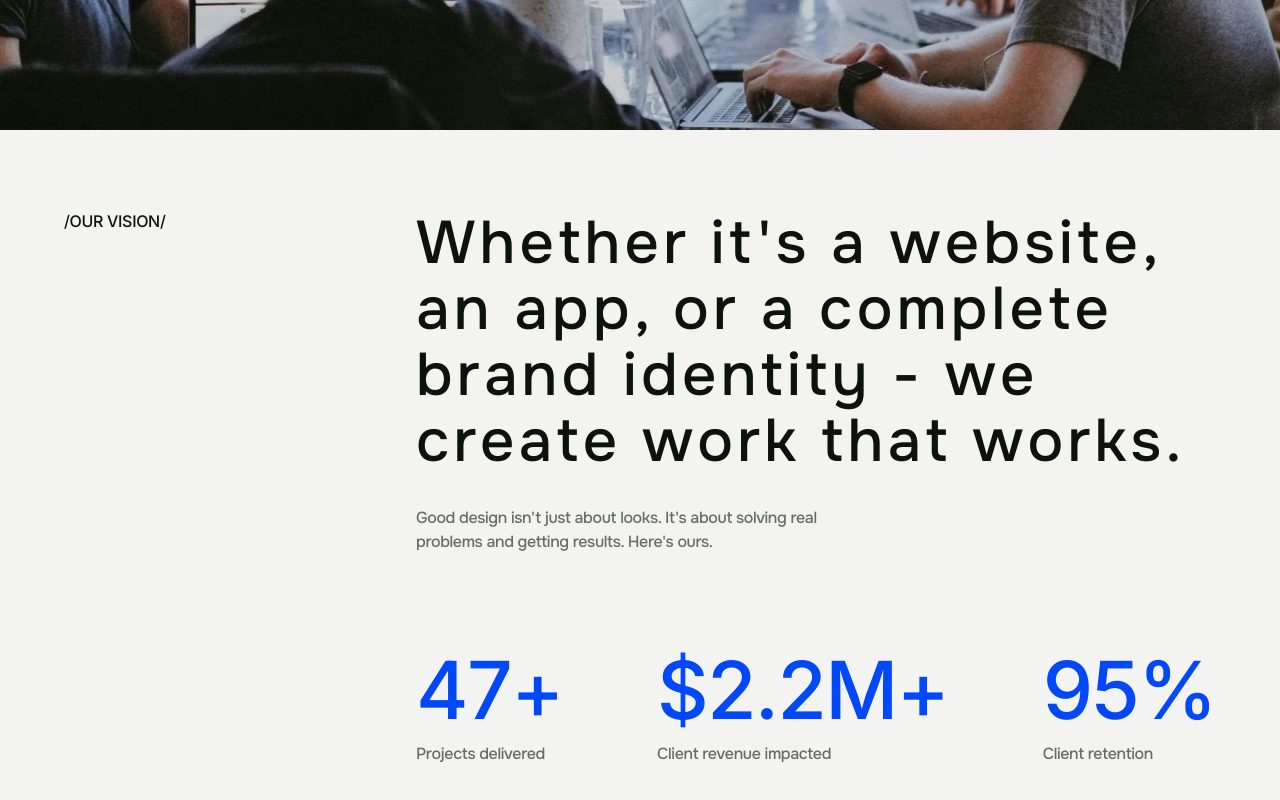
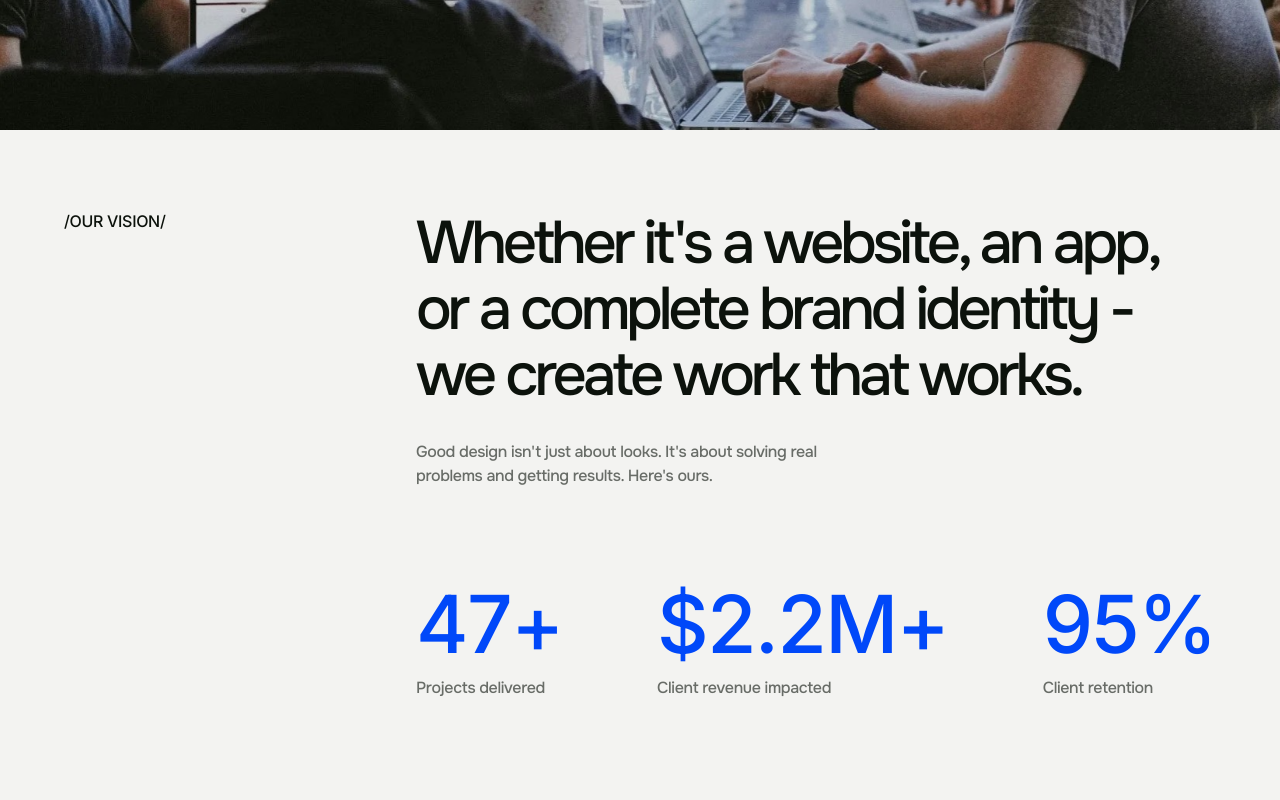
Before and after one commit to initify-admin/initify-portfolio, a Next.js app: page / in a window 1280 px wide. Shown: the part 974-1774 px from the top of the page. Built offline with nearby package versions, Linux system fonts and the light colour scheme.

Commit message:
Enhance Section components with Framer Motion for improved animations; update Vision component to utilize motion effects on scroll into view

```diff
--- a/components/ui/section.tsx
+++ b/components/ui/section.tsx
@@ -1,22 +1,28 @@
 import React, { forwardRef } from "react";
+import { motion, HTMLMotionProps } from "framer-motion";
 import { cn } from "@/lib/utils";
 
-interface SectionWrapperProps extends React.HTMLAttributes<HTMLElement> {
+interface SectionWrapperProps extends HTMLMotionProps<"section"> {
   className?: string;
 }
 
-interface SectionContentWrapperProps
-  extends React.HTMLAttributes<HTMLDivElement> {
+interface SectionContentWrapperProps extends HTMLMotionProps<"div"> {
   className?: string;
 }
 
-interface SectionContentProps extends React.HTMLAttributes<HTMLDivElement> {
+interface SectionContentProps extends HTMLMotionProps<"div"> {
   className?: string;
 }
 
 const SectionWrapper = forwardRef<HTMLElement, SectionWrapperProps>(
   ({ className, ...props }, ref) => {
-    return <section ref={ref} className={cn("w-full", className)} {...props} />;
+    return (
+      <motion.section
+        ref={ref}
+        className={cn("w-full overflow-hidden", className)}
+        {...props}
+      />
+    );
   }
 );
 SectionWrapper.displayName = "SectionWrapper";
@@ -26,7 +32,7 @@ const SectionContentWrapper = forwardRef<
   SectionContentWrapperProps
 >(({ className, ...props }, ref) => {
   return (
-    <div
+    <motion.div
       ref={ref}
       className={cn(
         "w-full flex justify-center px-6 sm:px-8 xl:px-16",
@@ -41,7 +47,7 @@ SectionContentWrapper.displayName = "SectionContentWrapper";
 const SectionContent = forwardRef<HTMLDivElement, SectionContentProps>(
   ({ className, ...props }, ref) => {
     return (
-      <div
+      <motion.div
         ref={ref}
         className={cn("w-full max-w-[1800px]", className)}
         {...props}
--- a/components/vision.tsx
+++ b/components/vision.tsx
@@ -1,23 +1,38 @@
 "use client";
 
+import { useRef } from "react";
 import {
   SectionWrapper,
   SectionContentWrapper,
   SectionContent,
 } from "./ui/section";
+import { useInView } from "framer-motion";
+import { transitionDuration, transitionEffect } from "@/lib/utils";
 
 export default function Vision() {
+  const contentRef = useRef(null);
+  const isInView = useInView(contentRef, { once: true, margin: "-100px" });
+
   return (
     <SectionWrapper className="mt-20">
       <SectionContentWrapper>
-        <SectionContent className="flex flex-col xl:flex-row justify-between items-start gap-8">
+        <SectionContent
+          ref={contentRef} // ✅ Attach ref to content, not wrapper
+          initial={{ opacity: 0, y: 100 }}
+          animate={isInView ? { opacity: 1, y: 0 } : {}}
+          transition={{
+            duration: transitionDuration,
+            ease: transitionEffect,
+          }}
+          className="flex flex-col xl:flex-row justify-between items-start gap-8"
+        >
           <h1 className="text-dark text-[0.938rem] sm:text-base text-lg uppercase tracking-[-.02rem] leading-[1.4rem] font-medium">
             /Our Vision/
           </h1>
 
           <div className="w-full xl:w-[800px] flex flex-col gap-y-12 sm:gap-y-16 xl:gap-y-24">
             <div className="flex flex-col gap-y-8">
-              <h1 className="text-[2.75rem] sm:text-[3.25rem] xl:text-[3.75rem] font-onest font-medium text-dark tracking-[-0.193rem] sm:tracking-[-0.228rem] xl:tracking-[0.263rem] leading-[3.025rem] sm:leading-[3.575rem] xl:leading-[4.125rem]">
+              <h1 className="text-[2.75rem] sm:text-[3.25rem] xl:text-[3.75rem] font-onest font-medium text-dark tracking-[-0.193rem] sm:tracking-[-0.228rem] xl:tracking-[-0.263rem] leading-[3.025rem] sm:leading-[3.575rem] xl:leading-[4.125rem]">
                 Whether it{"'"}s a website, an app, or a complete brand identity
                 - we create work that works.
               </h1>
```
